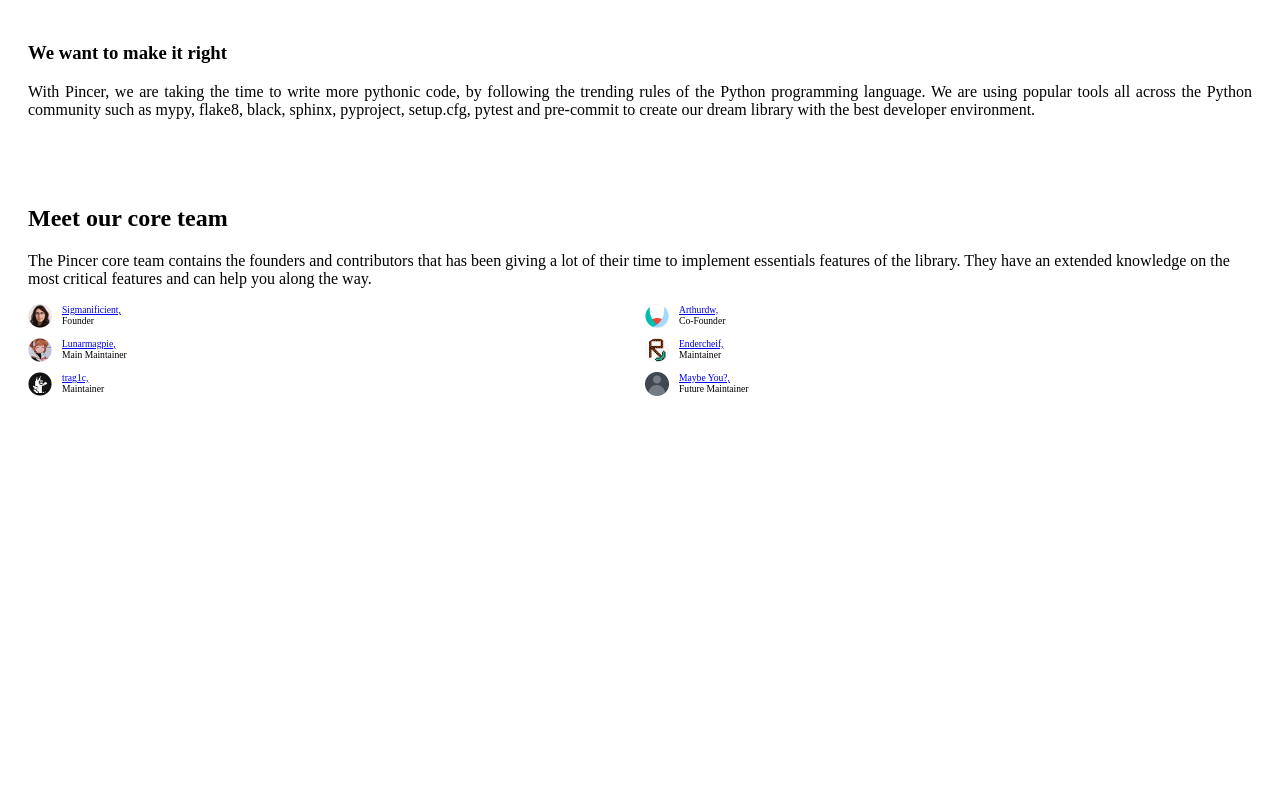
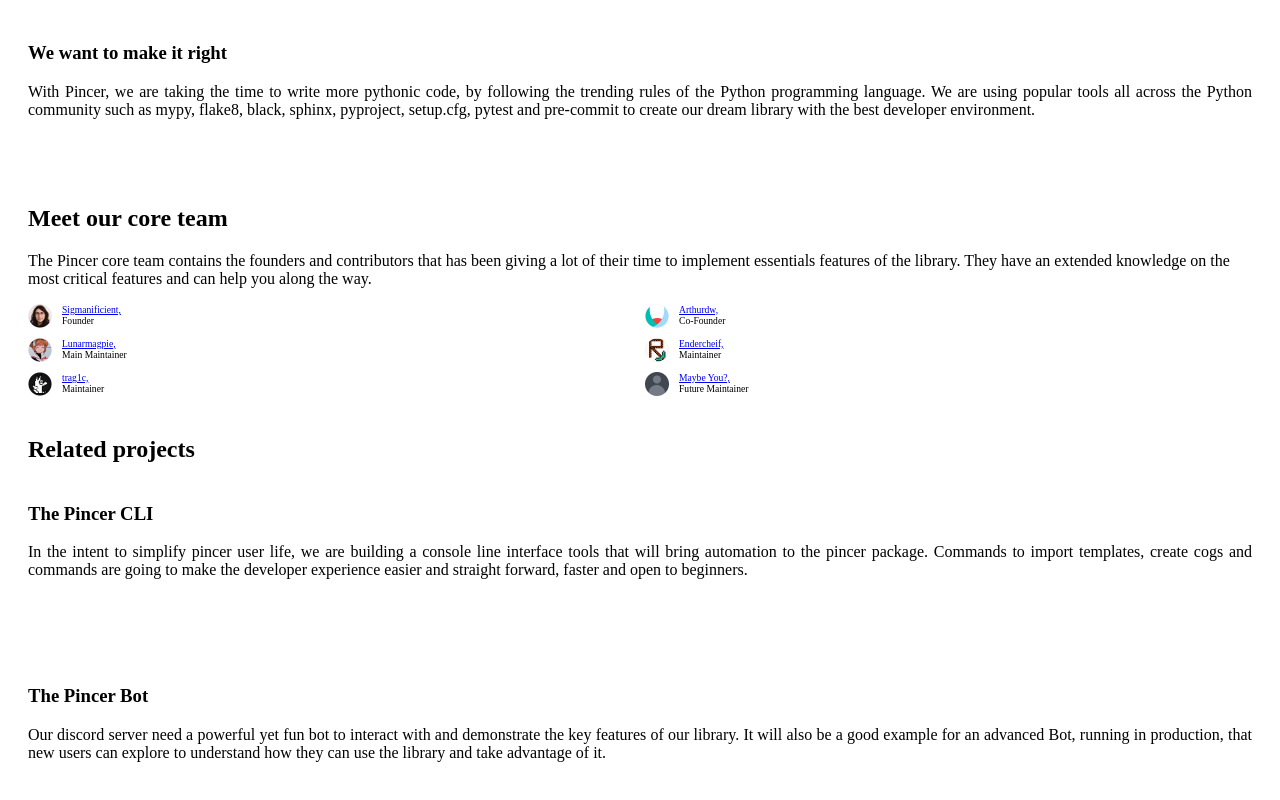
Before and after one commit to Pincer-org/.dev, a Vue app: page / in a window 1280 px wide. Shown: the part 4339-5139 px from the top of the page. Before the commit the page ends 4775 px from the top, so only its background shows below. Built offline with nearby package versions, Linux system fonts and the light colour scheme; the HTML template or start-up script is replaced by a standard one.

Commit message:
:sparkles: Adding Related section

```diff
--- a/src/components/Related.vue
+++ b/src/components/Related.vue
@@ -1 +1,34 @@
-<template></template>
+<script setup>
+import BlueButton from '../components/buttons/BlueButton.vue'
+</script>
+<template>
+  <h2>Related projects</h2>
+
+  <div class="left">
+    <h3>The Pincer CLI</h3>
+    <p>
+      In the intent to simplify pincer user life, we are building a console line interface tools that will bring
+      automation to the pincer package. Commands to import templates, create cogs and commands are going to make the
+      developer experience easier and straight forward, faster and open to beginners.
+    </p>
+    <BlueButton text="Github Repository" link="https://github.com/Pincer-org/cli"/>
+  </div>
+  <div class="right">
+    <h3>The Pincer Bot</h3>
+    <p>
+      Our discord server need a powerful yet fun bot to interact with and demonstrate the key features of our library.
+      It will also be a good example for an advanced Bot, running in production, that new users can explore to
+      understand how they can use the library and take advantage of it.
+    </p>
+    <BlueButton text="Github Repository" link="https://github.com/Pincer-org/bot"/>
+  </div>
+</template>
+<style lang="scss" scoped>
+h2, .right {
+  margin: 40px 0;
+}
+
+p {
+  text-align: justify;
+}
+</style>
```
